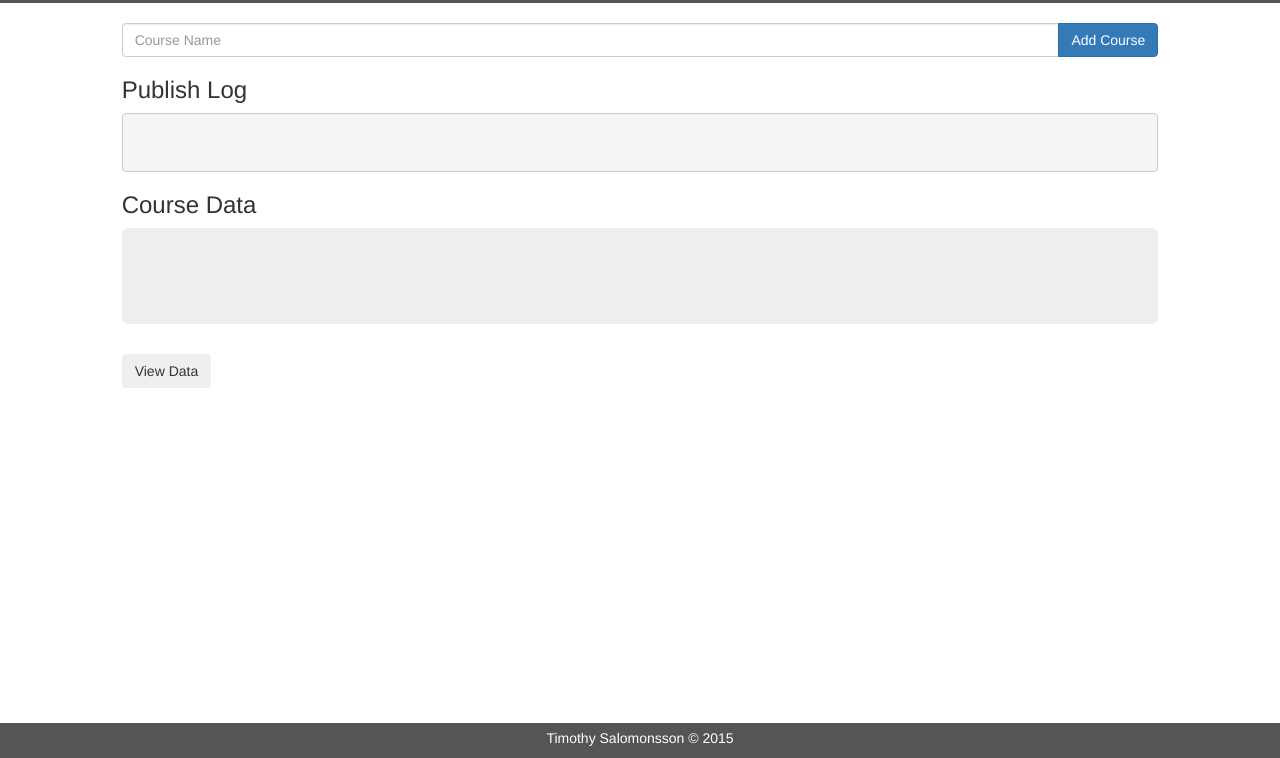
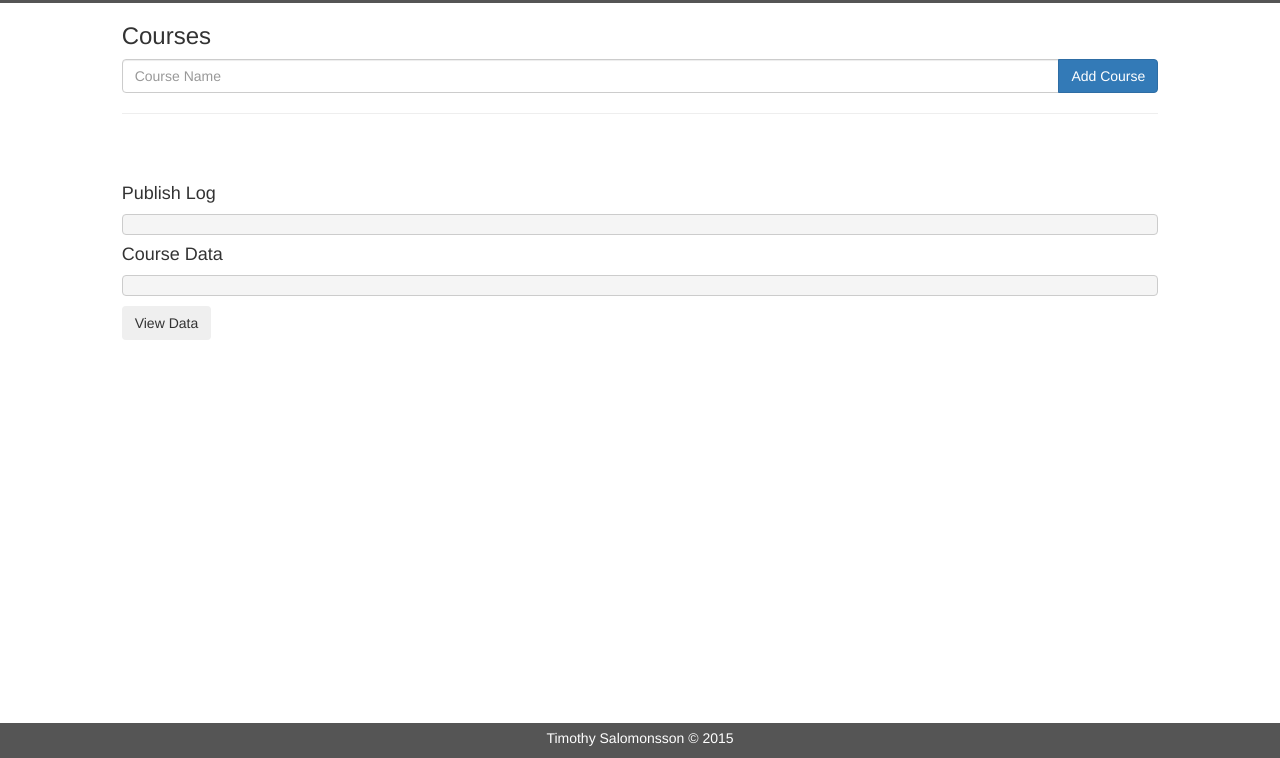
Before and after one commit to tsalomon/nodejs-host-webapp, a website: page public/gcal_publisher/index.html in a window 1280 px wide. Shown: the part 42-800 px from the top of the page. Drawn offline with Linux system fonts and the light colour scheme.

Commit message:
more UI tweaks

```diff
--- a/public/gcal_publisher/index.html
+++ b/public/gcal_publisher/index.html
@@ -60,13 +60,18 @@
   <div class="col-sm-10">
 
 	 <div class="content" id="course_content" style="margin-top:20px;">
+    <h3>Courses</h3>
+		<div class="panel-group" id="accordion">
 
-		<div class="panel-group" id="accordion">
-		<div class="input-group" style="width:100%">
-		   <input type="text" class="form-control" id="courseInput" value="Example Course" placeholder="Course Name">
-		   <span class="input-group-btn">
-		        <button id="addCourseButton" class="btn btn-primary">Add Course</button>
+		<div class="input-group">
+
+
+
+       <input type="text" class="form-control" id="courseInput" value="Example Course" placeholder="Course Name">
+       <span class="input-group-btn">
+          <button id="addCourseButton" class="btn btn-primary">Add Course</button>
 		   </span>
+
 		</div>
 
 		<div class="panel panel-default" id="course_example">
@@ -121,13 +126,16 @@
 
 	 </div>
 
-	<h3>Publish Log</h3>
-  <pre id="output">
 
-  </pre>
-  <h3>Course Data</h3>
-	<div class="jumbotron" id="display">
-	</div>
+  <hr></hr>
+  <br></br>
+
+	<h4>Publish Log</h4>
+  <pre id="output"></pre>
+  <h4>Course Data</h4>
+
+  <pre id="display"></pre>
+
 
 
 	<!--
--- a/public/gcal_publisher/libs/style.css
+++ b/public/gcal_publisher/libs/style.css
@@ -30,6 +30,8 @@ html, body {
 
  }
  */
+
+
 
 .noscroll {
 	overflow: hidden;
```
